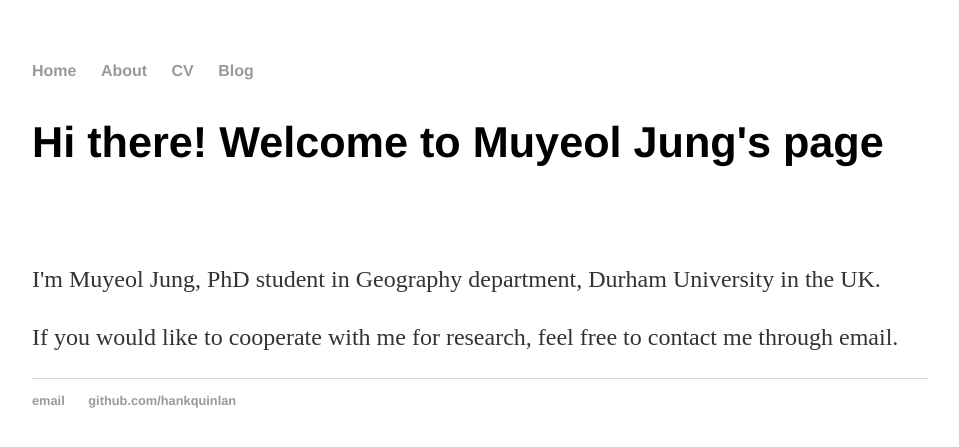
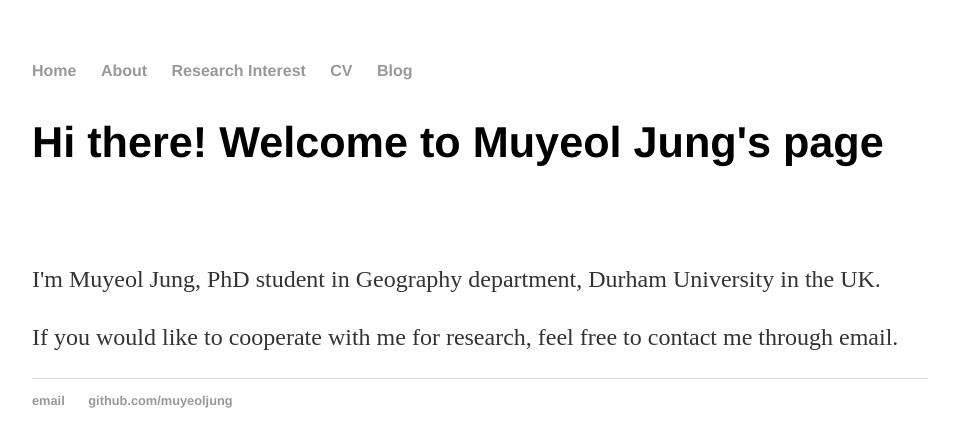
Before and after one commit to muyeoljung/muyeoljung.github.io, a Jekyll site: the page built from index.html, in a window 1280 px wide. Shown: the top 447 px of the page, without its empty margins (160-1119 px from the left). Built offline with Jekyll 4.4.1, drawn with Linux system fonts in a browser that asks for light colours.

Commit message:
Update default.html

```diff
--- a/_layouts/default.html
+++ b/_layouts/default.html
@@ -13,6 +13,7 @@
 <ul>
 <li><a href="/">Home</a></li>
 <li><a href="/about">About</a></li>
+<li><a href="/research interest">Research Interest</a></li>
 <li><a href="/cv">CV</a></li>
 <li><a href="/blog">Blog</a></li>
 </ul>
@@ -23,10 +24,11 @@
 
 </div>
 
+
   <footer>
    <ul>
-   <li><a href="mailto:hankquinlanhub@gmail.com">email</a></li>
-   <li><a href="https://github.com/hankquinlan">github.com/hankquinlan</a></li>
+   <li><a href="mailto:muyeol.jung@durham.ac.uk">email</a></li>
+   <li><a href="https://https://github.com/muyeoljung">github.com/muyeoljung</a></li>
    </ul>
   </footer>
   </body>
```
